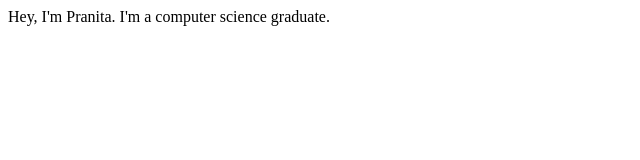
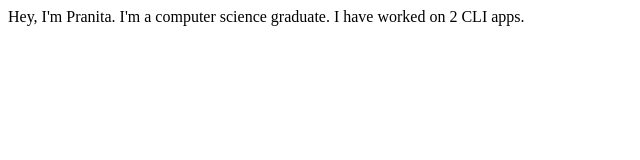
Before and after one commit to 07pranita/Pranita-site, a plain HTML site: page index.html in a window 1280 px wide. Shown: the whole page, without its empty margins (0-640 px from the left). Drawn offline with Linux system fonts and the light colour scheme.

Commit message:
add project info

```diff
--- a/index.html
+++ b/index.html
@@ -8,5 +8,7 @@
 <body>
     Hey, I'm Pranita.
     I'm a computer science graduate.
+
+    I have worked on 2 CLI apps.
 </body>
 </html>
```
